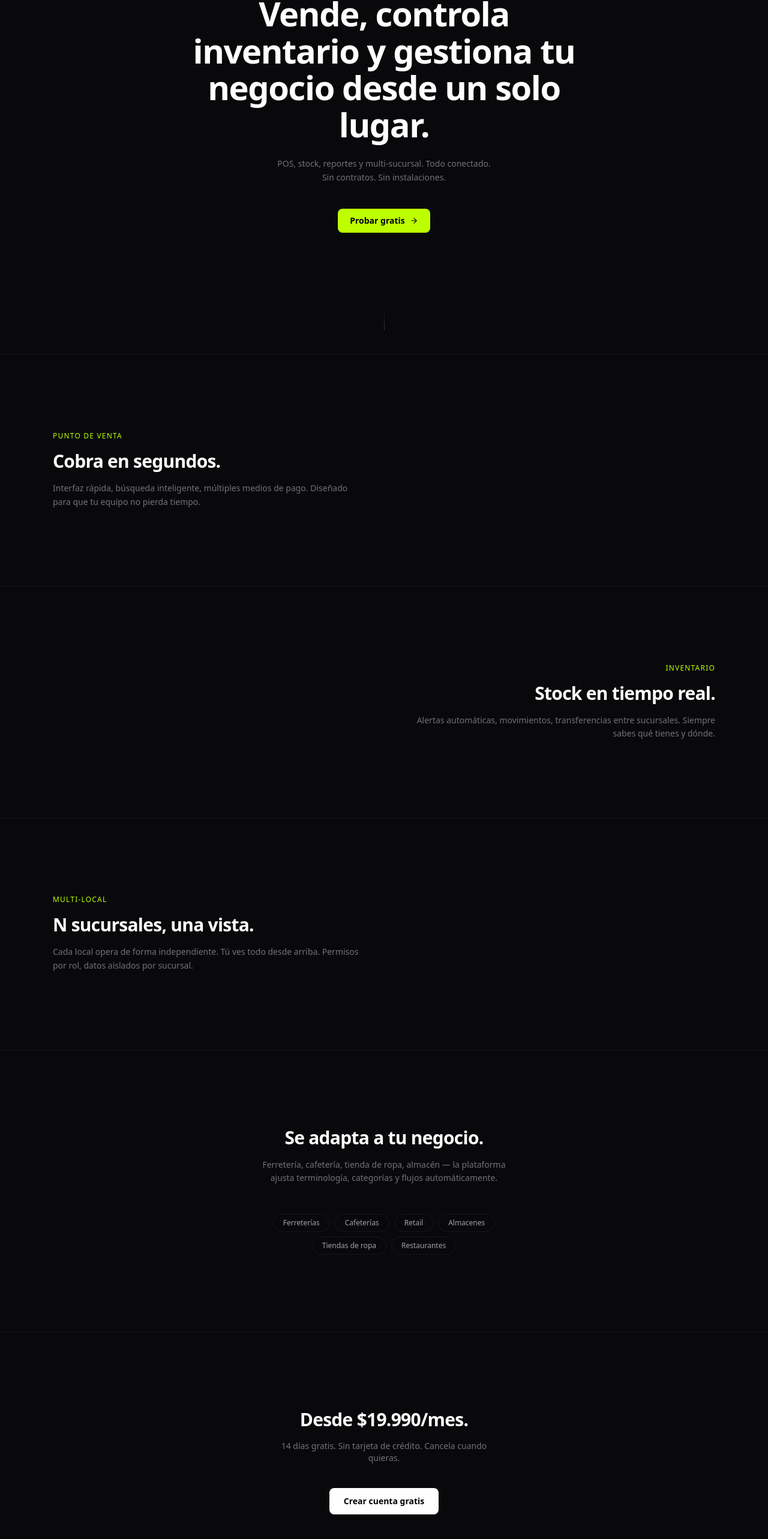
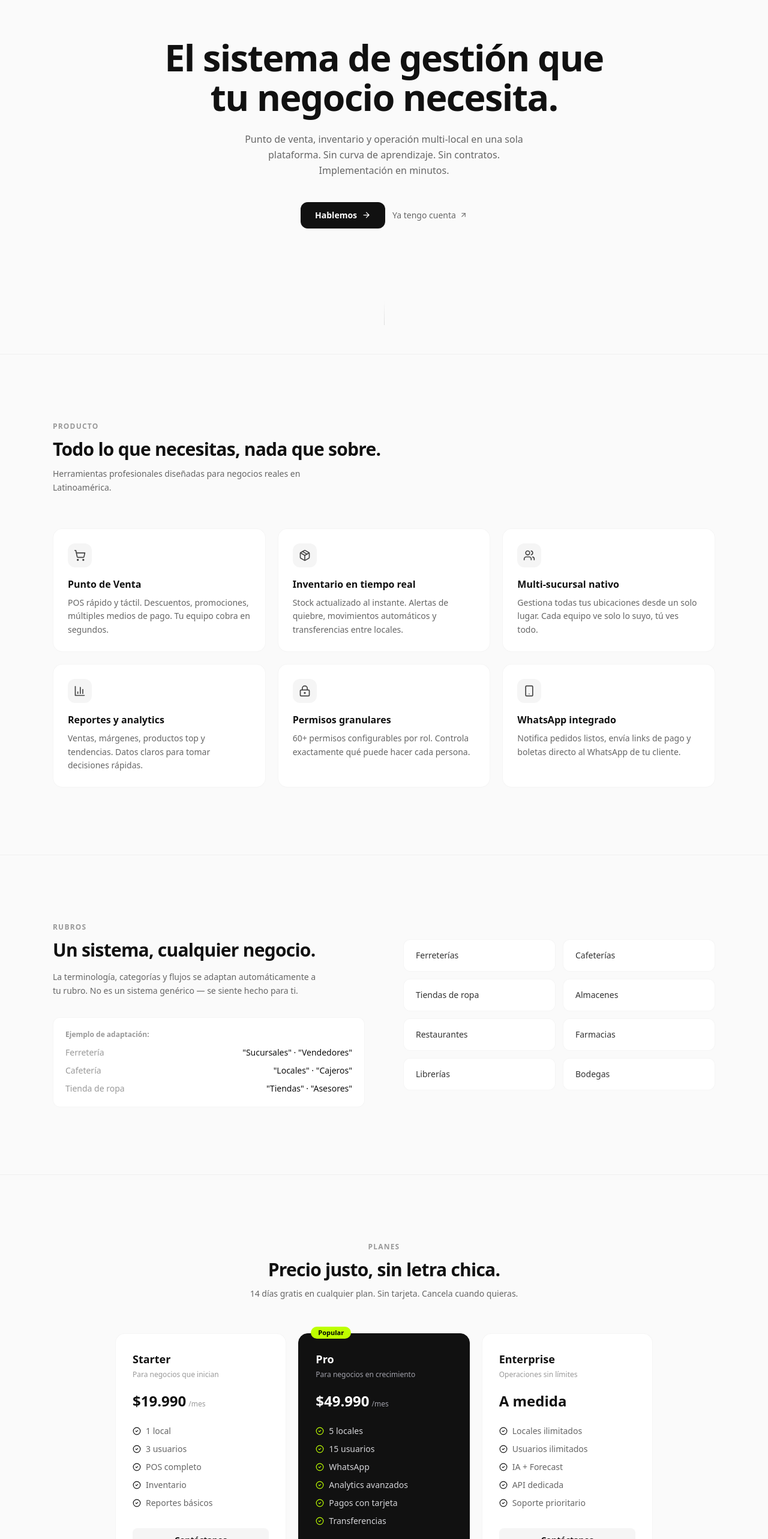
Before and after one commit to pdencina/sistema-saas-global, a Next.js app: page / in a window 1280 px wide. Shown: the part 210-2776 px from the top of the page at 60% size. Built offline with nearby package versions, Linux system fonts and the light colour scheme; no server answers.

Commit message:
New Cambios landing

```diff
--- a/src/app/page.tsx
+++ b/src/app/page.tsx
@@ -1,162 +1,426 @@
 'use client'
 
 import Link from 'next/link'
-import { ArrowRight } from 'lucide-react'
+import { motion } from 'framer-motion'
+import {
+  ArrowRight,
+  BarChart3,
+  CheckCircle2,
+  Globe,
+  LockKeyhole,
+  MessageCircle,
+  Package,
+  ShoppingCart,
+  Smartphone,
+  Users,
+  Zap,
+  ChevronRight,
+  ArrowUpRight,
+} from 'lucide-react'
+
+const fadeUp = {
+  hidden: { opacity: 0, y: 30 },
+  visible: (i: number = 0) => ({
+    opacity: 1,
+    y: 0,
+    transition: { duration: 0.6, delay: i * 0.1, ease: [0.25, 0.46, 0.45, 0.94] },
+  }),
+}
+
+const FEATURES = [
+  {
+    icon: <ShoppingCart size={20} />,
+    title: 'Punto de Venta',
+    desc: 'POS rápido y táctil. Descuentos, promociones, múltiples medios de pago. Tu equipo cobra en segundos.',
+  },
+  {
+    icon: <Package size={20} />,
+    title: 'Inventario en tiempo real',
+    desc: 'Stock actualizado al instante. Alertas de quiebre, movimientos automáticos y transferencias entre locales.',
+  },
+  {
+    icon: <Users size={20} />,
+    title: 'Multi-sucursal nativo',
+    desc: 'Gestiona todas tus ubicaciones desde un solo lugar. Cada equipo ve solo lo suyo, tú ves todo.',
+  },
+  {
+    icon: <BarChart3 size={20} />,
+    title: 'Reportes y analytics',
+    desc: 'Ventas, márgenes, productos top y tendencias. Datos claros para tomar decisiones rápidas.',
+  },
+  {
+    icon: <LockKeyhole size={20} />,
+    title: 'Permisos granulares',
+    desc: '60+ permisos configurables por rol. Controla exactamente qué puede hacer cada persona.',
+  },
+  {
+    icon: <Smartphone size={20} />,
+    title: 'WhatsApp integrado',
+    desc: 'Notifica pedidos listos, envía links de pago y boletas directo al WhatsApp de tu cliente.',
+  },
+]
+
+const VERTICALS = [
+  'Ferreterías',
+  'Cafeterías',
+  'Tiendas de ropa',
+  'Almacenes',
+  'Restaurantes',
+  'Farmacias',
+  'Librerías',
+  'Bodegas',
+]
+
+const PLANS = [
+  {
+    name: 'Starter',
+    price: '19.990',
+    desc: 'Para negocios que inician',
+    features: ['1 local', '3 usuarios', 'POS completo', 'Inventario', 'Reportes básicos'],
+    highlighted: false,
+  },
+  {
+    name: 'Pro',
+    price: '49.990',
+    desc: 'Para negocios en crecimiento',
+    features: ['5 locales', '15 usuarios', 'WhatsApp', 'Analytics avanzados', 'Pagos con tarjeta', 'Transferencias'],
+    highlighted: true,
+  },
+  {
+    name: 'Enterprise',
+    price: 'A medida',
+    desc: 'Operaciones sin límites',
+    features: ['Locales ilimitados', 'Usuarios ilimitados', 'IA + Forecast', 'API dedicada', 'Soporte prioritario'],
+    highlighted: false,
+  },
+]
 
 export default function HomePage() {
   return (
-    <main className="min-h-screen bg-[#09090b] text-white">
+    <main className="min-h-screen bg-[#fafafa] text-[#111]">
       {/* Nav */}
-      <header className="fixed top-0 z-50 w-full border-b border-white/[0.04] bg-[#09090b]/80 backdrop-blur-xl">
+      <header className="fixed top-0 z-50 w-full border-b border-black/[0.04] bg-[#fafafa]/80 backdrop-blur-xl">
         <div className="mx-auto flex max-w-6xl items-center justify-between px-6 py-4">
           <Link href="/" className="flex items-center gap-2">
-            <div className="flex h-7 w-7 items-center justify-center rounded-md bg-[#BEFF00]">
-              <span className="text-xs font-black text-black">V</span>
+            <div className="flex h-7 w-7 items-center justify-center rounded-md bg-[#111]">
+              <span className="text-xs font-black text-white">V</span>
             </div>
-            <span className="text-sm font-bold">ventaflow</span>
+            <span className="text-sm font-bold tracking-tight">ventaflow</span>
           </Link>
 
-          <div className="flex items-center gap-4">
-            <Link href="/login" className="text-xs text-zinc-500 transition hover:text-white">
+          <nav className="hidden items-center gap-7 text-[13px] text-[#666] md:flex">
+            <a href="#producto" className="transition hover:text-[#111]">Producto</a>
+            <a href="#rubros" className="transition hover:text-[#111]">Rubros</a>
+            <a href="#planes" className="transition hover:text-[#111]">Planes</a>
+          </nav>
+
+          <div className="flex items-center gap-3">
+            <Link href="/login" className="text-xs text-[#666] transition hover:text-[#111]">
               Ingresar
             </Link>
             <Link
-              href="/login"
-              className="rounded-md bg-white px-3.5 py-1.5 text-xs font-semibold text-black transition hover:bg-zinc-200"
+              href="#contacto"
+              className="rounded-lg bg-[#111] px-4 py-2 text-xs font-semibold text-white transition hover:bg-[#333]"
             >
-              Empezar
+              Hablemos
             </Link>
           </div>
         </div>
       </header>
 
-      {/* Hero — una sola frase */}
-      <section className="flex min-h-screen flex-col items-center justify-center px-6">
-        <h1 className="max-w-2xl text-center text-[clamp(2rem,6vw,3.5rem)] font-bold leading-[1.1] tracking-tight">
-          Vende, controla inventario y gestiona tu negocio desde un solo lugar.
-        </h1>
+      {/* Hero */}
+      <section className="flex min-h-screen flex-col items-center justify-center px-6 pt-16">
+        <motion.div
+          initial="hidden"
+          animate="visible"
+          className="mx-auto max-w-3xl text-center"
+        >
+          <motion.h1
+            variants={fadeUp}
+            custom={0}
+            className="text-[clamp(2.2rem,5.5vw,3.8rem)] font-bold leading-[1.08] tracking-tight text-[#111]"
+          >
+            El sistema de gestión que tu negocio necesita.
+          </motion.h1>
 
-        <p className="mt-6 max-w-md text-center text-sm leading-relaxed text-zinc-500">
-          POS, stock, reportes y multi-sucursal. Todo conectado.
-          <br />
-          Sin contratos. Sin instalaciones.
-        </p>
+          <motion.p
+            variants={fadeUp}
+            custom={1}
+            className="mx-auto mt-6 max-w-lg text-base leading-relaxed text-[#666]"
+          >
+            Punto de venta, inventario y operación multi-local en una sola plataforma.
+            Sin curva de aprendizaje. Sin contratos. Implementación en minutos.
+          </motion.p>
 
-        <div className="mt-10 flex items-center gap-4">
+          <motion.div
+            variants={fadeUp}
+            custom={2}
+            className="mt-10 flex flex-col items-center gap-3 sm:flex-row sm:justify-center"
+          >
+            <Link
+              href="#contacto"
+              className="group flex items-center gap-2 rounded-xl bg-[#111] px-6 py-3 text-sm font-semibold text-white transition hover:bg-[#333]"
+            >
+              Hablemos
+              <ArrowRight size={15} className="transition group-hover:translate-x-0.5" />
+            </Link>
             <Link
               href="/login"
-            className="group flex items-center gap-2 rounded-lg bg-[#BEFF00] px-5 py-2.5 text-sm font-semibold text-black transition hover:bg-[#d4ff4d]"
+              className="flex items-center gap-1.5 text-sm font-medium text-[#666] transition hover:text-[#111]"
             >
-            Probar gratis
-            <ArrowRight size={14} className="transition group-hover:translate-x-0.5" />
+              Ya tengo cuenta
+              <ArrowUpRight size={13} />
             </Link>
-        </div>
+          </motion.div>
+        </motion.div>
 
         {/* Scroll indicator */}
-        <div className="absolute bottom-10 flex flex-col items-center gap-2">
-          <div className="h-8 w-[1px] bg-gradient-to-b from-transparent to-zinc-700" />
+        <motion.div
+          initial={{ opacity: 0 }}
+          animate={{ opacity: 1 }}
+          transition={{ delay: 1.5, duration: 1 }}
+          className="absolute bottom-12"
+        >
+          <div className="h-10 w-[1px] bg-gradient-to-b from-transparent to-[#ddd]" />
+        </motion.div>
+      </section>
+
+      {/* Features */}
+      <section id="producto" className="border-t border-black/[0.04] py-28">
+        <div className="mx-auto max-w-6xl px-6">
+          <motion.div
+            initial="hidden"
+            whileInView="visible"
+            viewport={{ once: true, margin: '-100px' }}
+          >
+            <motion.p variants={fadeUp} custom={0} className="text-xs font-semibold uppercase tracking-widest text-[#999]">
+              Producto
+            </motion.p>
+            <motion.h2 variants={fadeUp} custom={1} className="mt-3 text-2xl font-bold tracking-tight sm:text-3xl">
+              Todo lo que necesitas, nada que sobre.
+            </motion.h2>
+            <motion.p variants={fadeUp} custom={2} className="mt-3 max-w-lg text-sm leading-relaxed text-[#666]">
+              Herramientas profesionales diseñadas para negocios reales en Latinoamérica.
+            </motion.p>
+          </motion.div>
+
+          <motion.div
+            initial="hidden"
+            whileInView="visible"
+            viewport={{ once: true, margin: '-50px' }}
+            className="mt-14 grid gap-5 sm:grid-cols-2 lg:grid-cols-3"
+          >
+            {FEATURES.map((f, i) => (
+              <motion.div
+                key={f.title}
+                variants={fadeUp}
+                custom={i}
+                className="rounded-2xl border border-black/[0.04] bg-white p-6 transition hover:shadow-lg hover:shadow-black/[0.03]"
+              >
+                <div className="mb-4 flex h-10 w-10 items-center justify-center rounded-xl bg-[#f5f5f5] text-[#444]">
+                  {f.icon}
+                </div>
+                <h3 className="font-semibold">{f.title}</h3>
+                <p className="mt-2 text-sm leading-relaxed text-[#666]">{f.desc}</p>
+              </motion.div>
+            ))}
+          </motion.div>
         </div>
       </section>
 
-      {/* Feature 1 — POS */}
-      <section className="border-t border-white/[0.04] py-32">
+      {/* Verticals */}
+      <section id="rubros" className="border-t border-black/[0.04] py-28">
         <div className="mx-auto max-w-6xl px-6">
-          <div className="max-w-lg">
-            <p className="text-xs font-medium uppercase tracking-widest text-[#BEFF00]">Punto de venta</p>
-            <h2 className="mt-4 text-2xl font-bold tracking-tight sm:text-3xl">
-              Cobra en segundos.
-            </h2>
-            <p className="mt-4 text-sm leading-relaxed text-zinc-500">
-              Interfaz rápida, búsqueda inteligente, múltiples medios de pago.
-              Diseñado para que tu equipo no pierda tiempo.
-            </p>
+          <motion.div
+            initial="hidden"
+            whileInView="visible"
+            viewport={{ once: true, margin: '-100px' }}
+            className="grid items-center gap-16 lg:grid-cols-2"
+          >
+            <div>
+              <motion.p variants={fadeUp} custom={0} className="text-xs font-semibold uppercase tracking-widest text-[#999]">
+                Rubros
+              </motion.p>
+              <motion.h2 variants={fadeUp} custom={1} className="mt-3 text-2xl font-bold tracking-tight sm:text-3xl">
+                Un sistema, cualquier negocio.
+              </motion.h2>
+              <motion.p variants={fadeUp} custom={2} className="mt-4 max-w-md text-sm leading-relaxed text-[#666]">
+                La terminología, categorías y flujos se adaptan automáticamente a tu rubro.
+                No es un sistema genérico — se siente hecho para ti.
+              </motion.p>
+
+              <motion.div variants={fadeUp} custom={3} className="mt-8 rounded-xl border border-black/[0.04] bg-white p-5">
+                <p className="mb-3 text-xs font-semibold text-[#999]">Ejemplo de adaptación:</p>
+                <div className="space-y-2.5 text-sm">
+                  <div className="flex items-center justify-between">
+                    <span className="text-[#999]">Ferretería</span>
+                    <span className="font-medium text-[#111]">"Sucursales" · "Vendedores"</span>
                   </div>
+                  <div className="flex items-center justify-between">
+                    <span className="text-[#999]">Cafetería</span>
+                    <span className="font-medium text-[#111]">"Locales" · "Cajeros"</span>
+                  </div>
+                  <div className="flex items-center justify-between">
+                    <span className="text-[#999]">Tienda de ropa</span>
+                    <span className="font-medium text-[#111]">"Tiendas" · "Asesores"</span>
+                  </div>
+                </div>
+              </motion.div>
+            </div>
+
+            <motion.div
+              initial="hidden"
+              whileInView="visible"
+              viewport={{ once: true, margin: '-50px' }}
+              className="grid grid-cols-2 gap-3"
+            >
+              {VERTICALS.map((v, i) => (
+                <motion.div
+                  key={v}
+                  variants={fadeUp}
+                  custom={i * 0.5}
+                  className="rounded-xl border border-black/[0.04] bg-white px-5 py-4 text-sm font-medium text-[#333] transition hover:border-[#111]/10 hover:shadow-sm"
+                >
+                  {v}
+                </motion.div>
+              ))}
+            </motion.div>
+          </motion.div>
         </div>
       </section>
 
-      {/* Feature 2 — Inventario */}
-      <section className="border-t border-white/[0.04] py-32">
+      {/* Pricing */}
+      <section id="planes" className="border-t border-black/[0.04] py-28">
         <div className="mx-auto max-w-6xl px-6">
-          <div className="ml-auto max-w-lg text-right">
-            <p className="text-xs font-medium uppercase tracking-widest text-[#BEFF00]">Inventario</p>
-            <h2 className="mt-4 text-2xl font-bold tracking-tight sm:text-3xl">
-              Stock en tiempo real.
-            </h2>
-            <p className="mt-4 text-sm leading-relaxed text-zinc-500">
-              Alertas automáticas, movimientos, transferencias entre sucursales.
-              Siempre sabes qué tienes y dónde.
+          <motion.div
+            initial="hidden"
+            whileInView="visible"
+            viewport={{ once: true, margin: '-100px' }}
+            className="text-center"
+          >
+            <motion.p variants={fadeUp} custom={0} className="text-xs font-semibold uppercase tracking-widest text-[#999]">
+              Planes
+            </motion.p>
+            <motion.h2 variants={fadeUp} custom={1} className="mt-3 text-2xl font-bold tracking-tight sm:text-3xl">
+              Precio justo, sin letra chica.
+            </motion.h2>
+            <motion.p variants={fadeUp} custom={2} className="mt-3 text-sm text-[#666]">
+              14 días gratis en cualquier plan. Sin tarjeta. Cancela cuando quieras.
+            </motion.p>
+          </motion.div>
+
+          <motion.div
+            initial="hidden"
+            whileInView="visible"
+            viewport={{ once: true, margin: '-50px' }}
+            className="mx-auto mt-14 grid max-w-4xl gap-5 lg:grid-cols-3"
+          >
+            {PLANS.map((plan, i) => (
+              <motion.div
+                key={plan.name}
+                variants={fadeUp}
+                custom={i}
+                className={`relative rounded-2xl border p-7 ${
+                  plan.highlighted
+                    ? 'border-[#111] bg-[#111] text-white'
+                    : 'border-black/[0.04] bg-white'
+                }`}
+              >
+                {plan.highlighted && (
+                  <div className="absolute -top-3 left-5 rounded-full bg-[#BEFF00] px-3 py-0.5 text-[11px] font-bold text-black">
+                    Popular
+                  </div>
+                )}
+
+                <h3 className="text-lg font-bold">{plan.name}</h3>
+                <p className={`mt-1 text-xs ${plan.highlighted ? 'text-zinc-400' : 'text-[#999]'}`}>
+                  {plan.desc}
                 </p>
+
+                <div className="mt-5 flex items-baseline gap-1">
+                  {plan.price !== 'A medida' ? (
+                    <>
+                      <span className="text-2xl font-bold">${plan.price}</span>
+                      <span className={`text-xs ${plan.highlighted ? 'text-zinc-400' : 'text-[#999]'}`}>/mes</span>
+                    </>
+                  ) : (
+                    <span className="text-2xl font-bold">{plan.price}</span>
+                  )}
                 </div>
+
+                <ul className="mt-6 space-y-2.5">
+                  {plan.features.map((f) => (
+                    <li key={f} className={`flex items-center gap-2 text-sm ${plan.highlighted ? 'text-zinc-300' : 'text-[#666]'}`}>
+                      <CheckCircle2 size={14} className={`shrink-0 ${plan.highlighted ? 'text-[#BEFF00]' : 'text-[#111]'}`} />
+                      {f}
+                    </li>
+                  ))}
+                </ul>
+
+                <Link
+                  href="#contacto"
+                  className={`mt-8 block w-full rounded-lg py-2.5 text-center text-sm font-semibold transition ${
+                    plan.highlighted
+                      ? 'bg-[#BEFF00] text-black hover:bg-[#d4ff4d]'
+                      : 'bg-[#f5f5f5] text-[#111] hover:bg-[#eee]'
+                  }`}
+                >
+                  Contáctanos
+                </Link>
+              </motion.div>
+            ))}
+          </motion.div>
         </div>
       </section>
 
-      {/* Feature 3 — Multi */}
-      <section className="border-t border-white/[0.04] py-32">
-        <div className="mx-auto max-w-6xl px-6">
-          <div className="max-w-lg">
-            <p className="text-xs font-medium uppercase tracking-widest text-[#BEFF00]">Multi-local</p>
-            <h2 className="mt-4 text-2xl font-bold tracking-tight sm:text-3xl">
-              N sucursales, una vista.
-            </h2>
-            <p className="mt-4 text-sm leading-relaxed text-zinc-500">
-              Cada local opera de forma independiente. Tú ves todo desde arriba.
-              Permisos por rol, datos aislados por sucursal.
-            </p>
-          </div>
-        </div>
-      </section>
+      {/* Contact CTA */}
+      <section id="contacto" className="border-t border-black/[0.04] py-28">
+        <motion.div
+          initial="hidden"
+          whileInView="visible"
+          viewport={{ once: true, margin: '-100px' }}
+          className="mx-auto max-w-2xl px-6 text-center"
+        >
+          <motion.div variants={fadeUp} custom={0} className="mx-auto mb-6 flex h-14 w-14 items-center justify-center rounded-2xl bg-[#111]">
+            <MessageCircle size={24} className="text-[#BEFF00]" />
+          </motion.div>
 
-      {/* Adaptable */}
-      <section className="border-t border-white/[0.04] py-32">
-        <div className="mx-auto max-w-6xl px-6 text-center">
-          <h2 className="text-2xl font-bold tracking-tight sm:text-3xl">
-            Se adapta a tu negocio.
-          </h2>
-          <p className="mx-auto mt-4 max-w-md text-sm leading-relaxed text-zinc-500">
-            Ferretería, cafetería, tienda de ropa, almacén — la plataforma
-            ajusta terminología, categorías y flujos automáticamente.
-          </p>
+          <motion.h2 variants={fadeUp} custom={1} className="text-2xl font-bold tracking-tight sm:text-3xl">
+            ¿Hablemos?
+          </motion.h2>
+          <motion.p variants={fadeUp} custom={2} className="mt-4 text-sm leading-relaxed text-[#666]">
+            Agenda una demo personalizada de 15 minutos. Te mostramos cómo VentaFlow
+            se adapta a tu negocio específico.
+          </motion.p>
 
-          <div className="mx-auto mt-12 flex max-w-md flex-wrap justify-center gap-2">
-            {['Ferreterías', 'Cafeterías', 'Retail', 'Almacenes', 'Tiendas de ropa', 'Restaurantes'].map((v) => (
-              <span
-                key={v}
-                className="rounded-full border border-white/[0.06] px-4 py-1.5 text-xs text-zinc-400"
+          <motion.div variants={fadeUp} custom={3} className="mt-8 flex flex-col items-center gap-3 sm:flex-row sm:justify-center">
+            <a
+              href="https://wa.me/56949616038?text=Hola%2C%20me%20interesa%20VentaFlow"
+              target="_blank"
+              rel="noopener noreferrer"
+              className="group flex items-center gap-2 rounded-xl bg-[#111] px-6 py-3 text-sm font-semibold text-white transition hover:bg-[#333]"
             >
-                {v}
-              </span>
-            ))}
-          </div>
-        </div>
-      </section>
-
-      {/* Pricing — simple */}
-      <section className="border-t border-white/[0.04] py-32">
-        <div className="mx-auto max-w-6xl px-6 text-center">
-          <h2 className="text-2xl font-bold tracking-tight sm:text-3xl">
-            Desde $19.990/mes.
-          </h2>
-          <p className="mx-auto mt-4 max-w-sm text-sm text-zinc-500">
-            14 días gratis. Sin tarjeta de crédito. Cancela cuando quieras.
-          </p>
-
-          <Link
-            href="/login"
-            className="mt-10 inline-flex items-center gap-2 rounded-lg bg-white px-6 py-3 text-sm font-semibold text-black transition hover:bg-zinc-200"
+              Escribir por WhatsApp
+              <ArrowUpRight size={14} className="transition group-hover:translate-x-0.5 group-hover:-translate-y-0.5" />
+            </a>
+            <a
+              href="mailto:hola@ventaflow.cl"
+              className="text-sm font-medium text-[#666] transition hover:text-[#111]"
             >
-            Crear cuenta gratis
-          </Link>
-        </div>
+              hola@ventaflow.cl
+            </a>
+          </motion.div>
+        </motion.div>
       </section>
 
       {/* Footer */}
-      <footer className="border-t border-white/[0.04] py-8">
+      <footer className="border-t border-black/[0.04] py-8">
         <div className="mx-auto flex max-w-6xl items-center justify-between px-6">
           <div className="flex items-center gap-2">
-            <div className="flex h-5 w-5 items-center justify-center rounded bg-[#BEFF00] text-[8px] font-black text-black">V</div>
-            <span className="text-[11px] text-zinc-600">ventaflow.cl</span>
+            <div className="flex h-5 w-5 items-center justify-center rounded bg-[#111] text-[8px] font-black text-white">V</div>
+            <span className="text-[11px] text-[#999]">ventaflow.cl</span>
           </div>
-          <span className="text-[11px] text-zinc-700">© {new Date().getFullYear()}</span>
+          <span className="text-[11px] text-[#ccc]">© {new Date().getFullYear()} VentaFlow</span>
         </div>
       </footer>
     </main>
```
Lines whose indentation alone changed are shown as unchanged.
